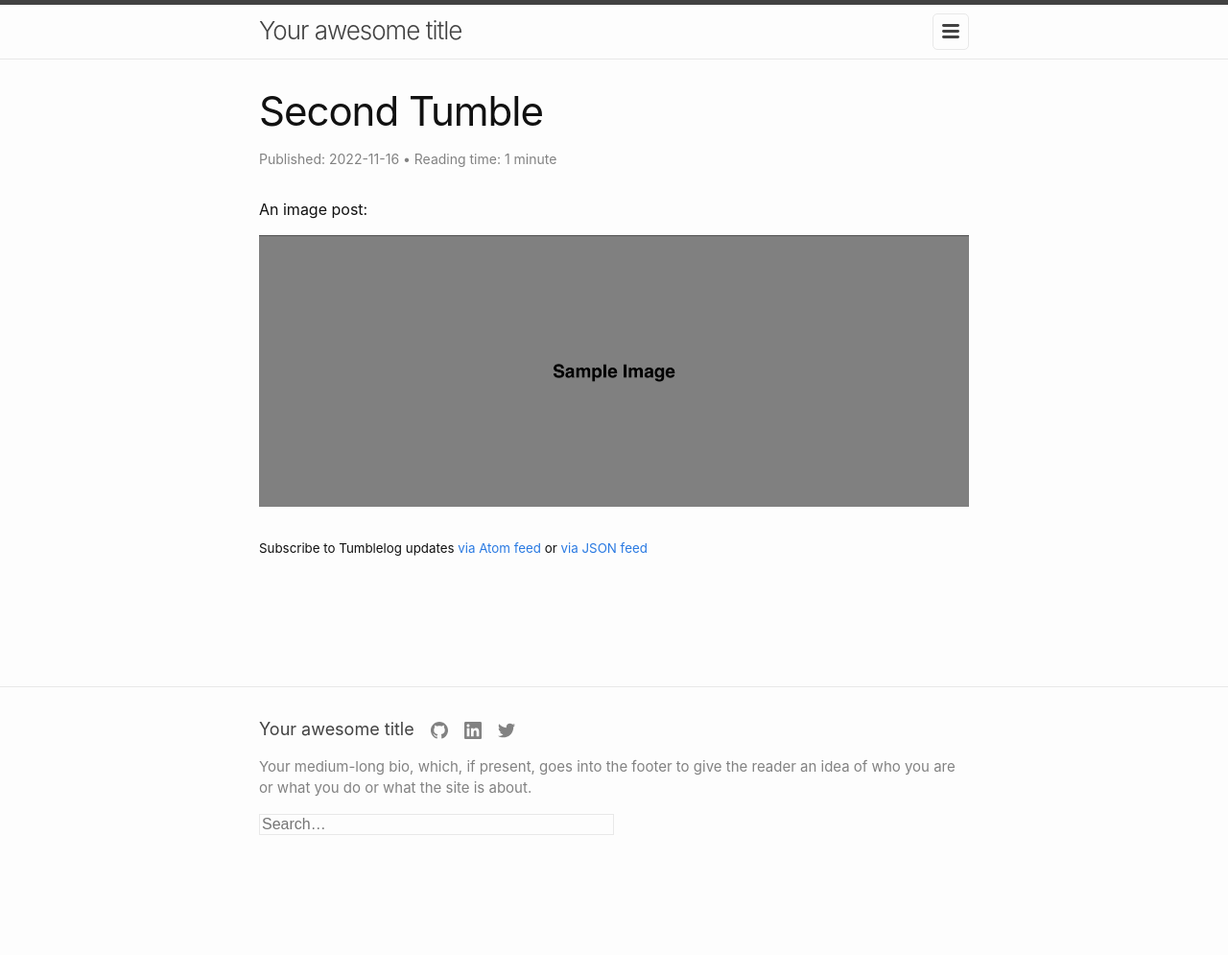
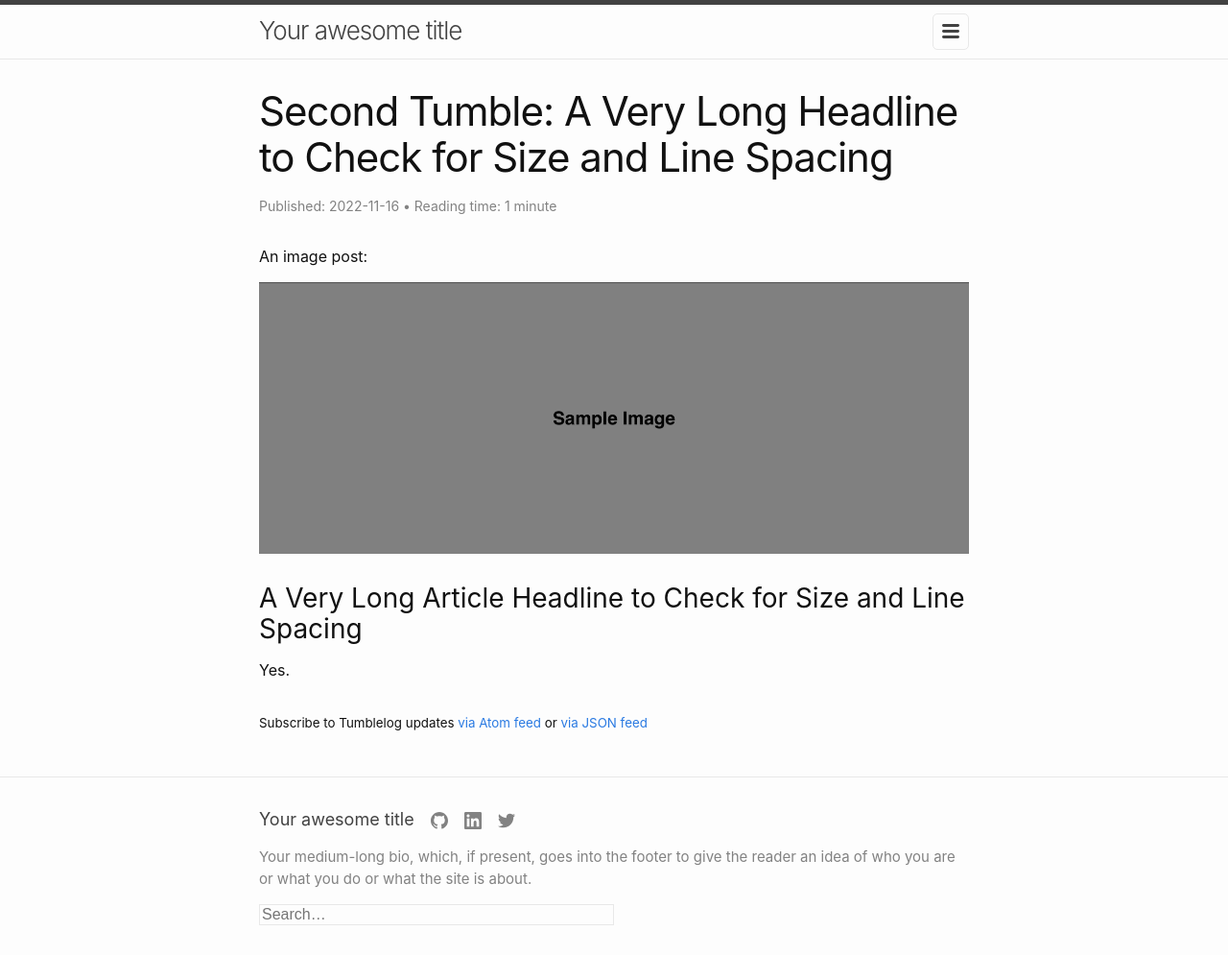
Before and after one commit to michaelnordmeyer/jekyll-theme-mnc, a Jekyll site: the page built from _posts/tumblelog/2022-11-16-second-tumble.md, in a window 1280 px wide. Shown: the whole page at 96% size. Built offline with Jekyll 4.4.1, drawn with Linux system fonts in a browser that asks for light colours; before the commit the page ends 900 px from its top, so only the background shows below that.

Commit message:
Fixes tumblelog H2

```diff
--- a/_posts/tumblelog/2022-11-16-second-tumble.md
+++ b/_posts/tumblelog/2022-11-16-second-tumble.md
@@ -1,5 +1,5 @@
 ---
-title: "Second Tumble"
+title: "Second Tumble: A Very Long Headline to Check for Size and Line Spacing"
 excerpt: "Let's have a short excerpt."
 tumblelog_type: Image
 permalink: /tumblelog/second-tumble
@@ -9,3 +9,7 @@ layout: post
 An image post:
 
 ![An image](/tumblelog/images/sample-image.jpg)
+
+## A Very Long Article Headline to Check for Size and Line Spacing
+
+Yes.
--- a/_sass/jekyll-theme-mnc/_layout.scss
+++ b/_sass/jekyll-theme-mnc/_layout.scss
@@ -221,6 +221,13 @@ body > main {
   > article {
     > header > h2 {
       @include relative-font-size(2);
+      margin-bottom: 1px;
+      line-height: 1.2;
+    }
+
+    > div > h2 {
+      @include relative-font-size(1.75);
+      line-height: 1.15;
     }
   }
 
```
